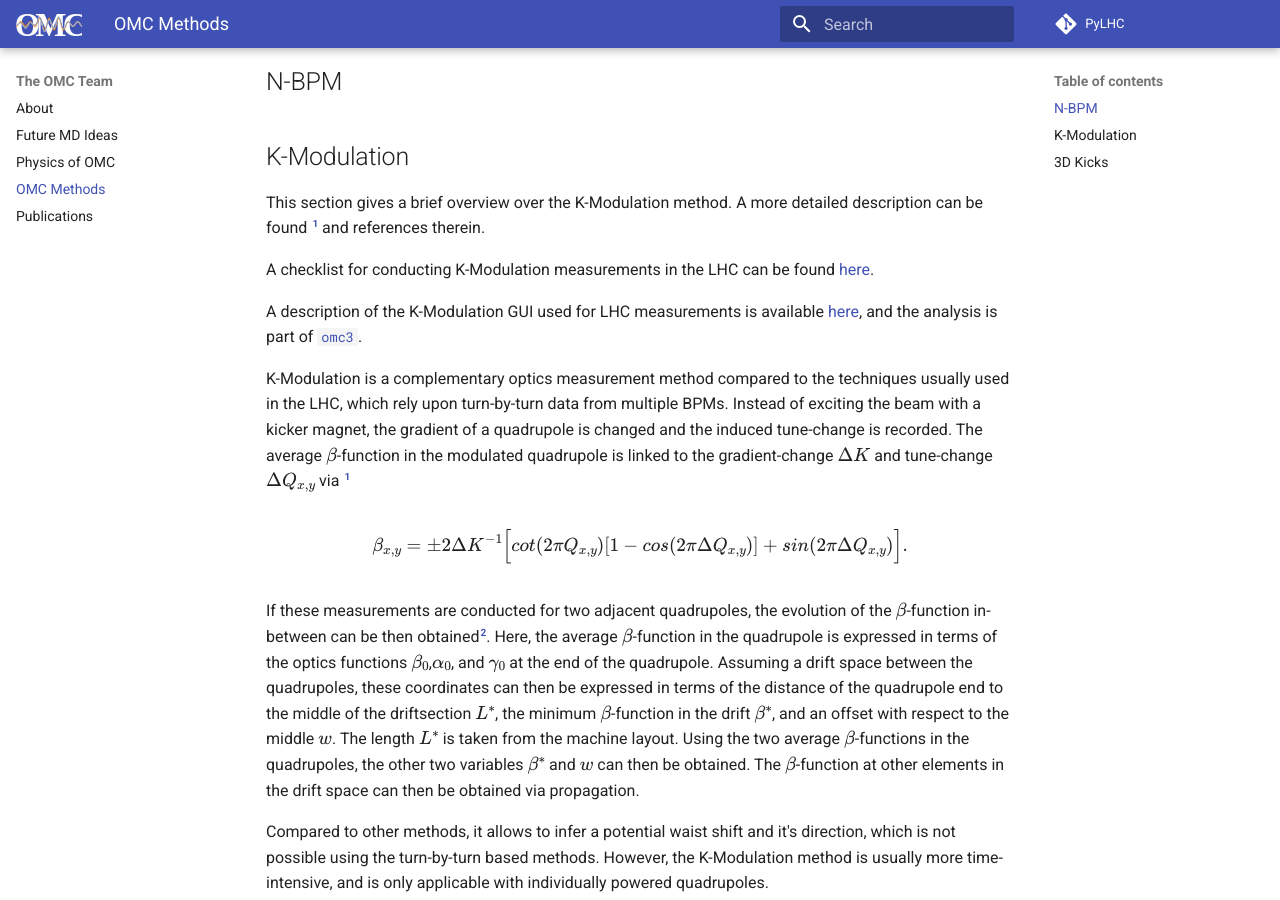
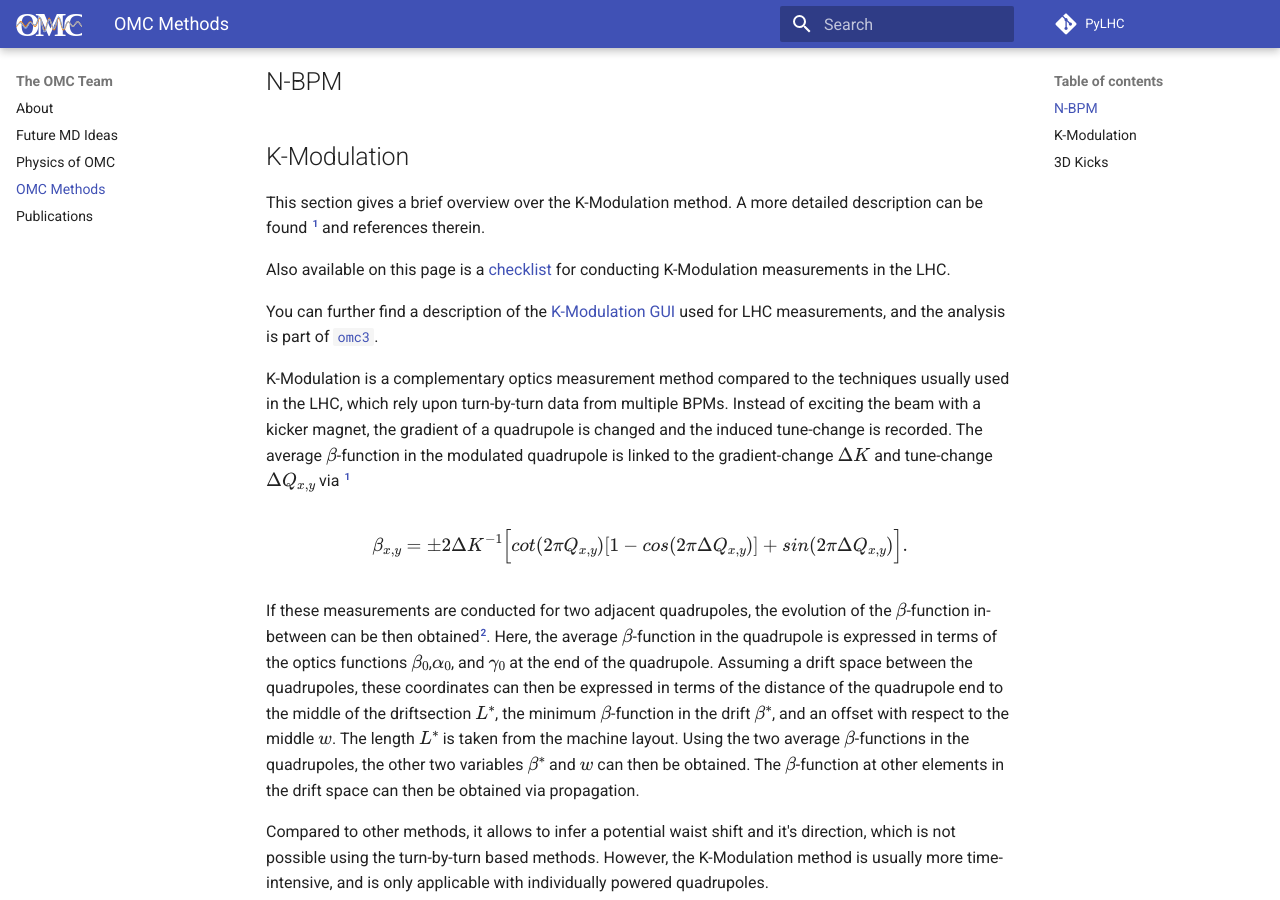
Before and after one commit to pylhc/pylhc.github.io, an MkDocs documentation site: the page built from docs/omc_team/methods.md, in a window 1280 px wide and 900 px high, scrolled down 308 px. Built offline with MkDocs 1.6.1 and Material for MkDocs 9.7.7, drawn with Linux system fonts in a browser that asks for light colours.

Commit message:
small changes to links

```diff
--- a/docs/omc_team/methods.md
+++ b/docs/omc_team/methods.md
@@ -11,9 +11,9 @@
 This section gives a brief overview over the K-Modulation method.
 A more detailed description can be found [^1] and references therein.
 
-A checklist for conducting K-Modulation measurements in the LHC can be found [here](../procedures/kmod.md).
+Also available on this page is a [checklist](../procedures/kmod.md) for conducting K-Modulation measurements in the LHC.
 
-A description of the K-Modulation GUI used for LHC measurements is available [here](../guis/kmod/gui.md), and the analysis is part of [`omc3`](../packages/omc3/getting_started.md).
+You can further find a description of the [K-Modulation GUI](../guis/kmod/gui.md) used for LHC measurements, and the analysis is part of [`omc3`](../packages/omc3/getting_started.md).
 
 K-Modulation is a complementary optics measurement method compared to the techniques usually used in the LHC, which rely upon turn-by-turn data from multiple BPMs.
 Instead of exciting the beam with a kicker magnet, the gradient of a quadrupole is changed and the induced tune-change is recorded.
```
